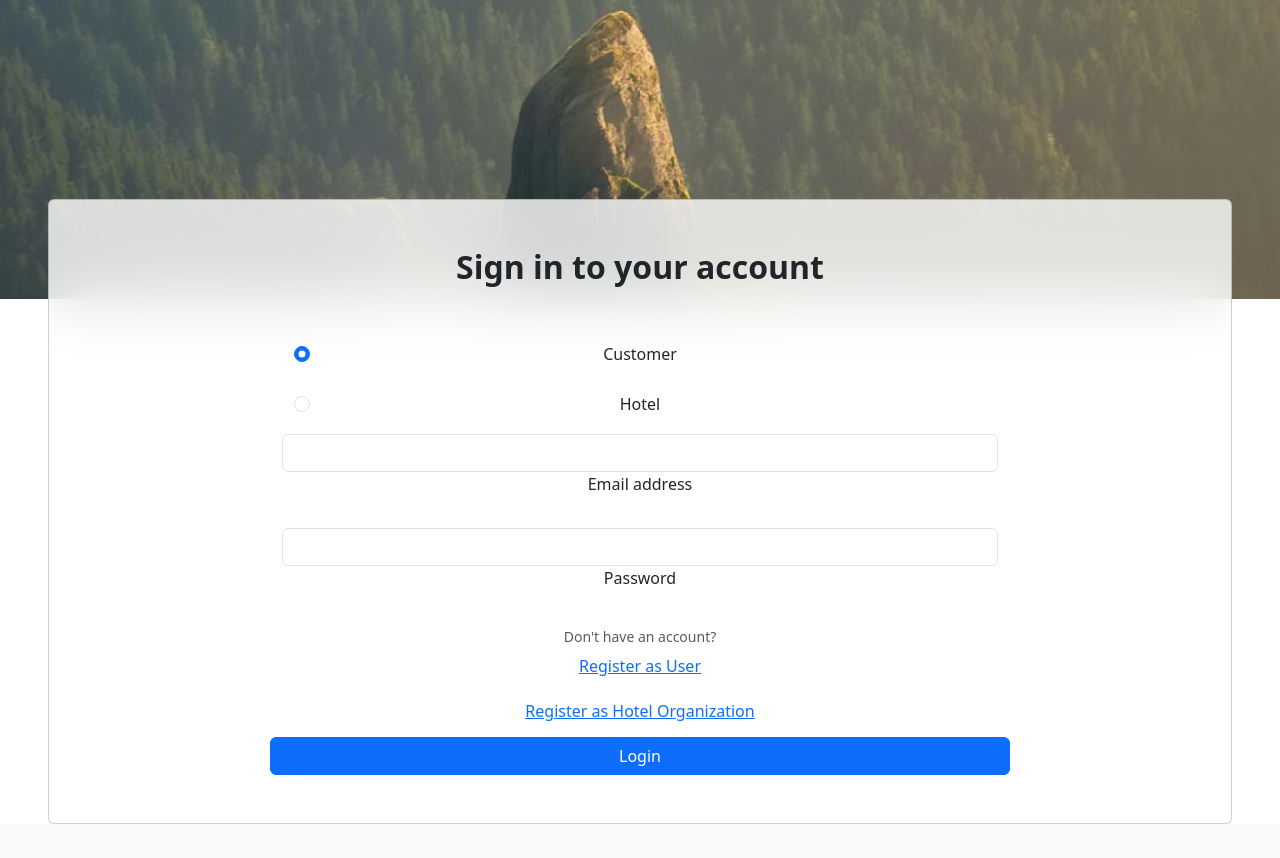
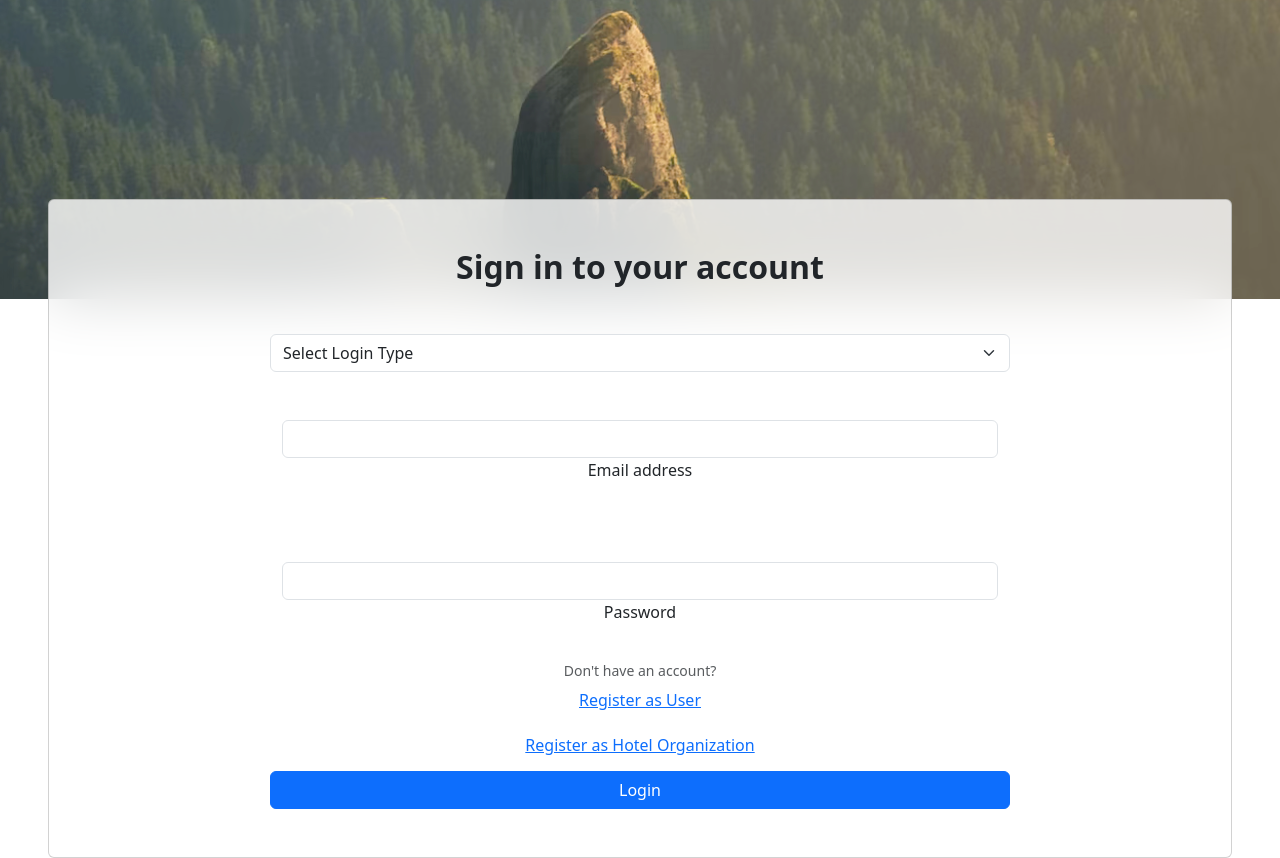
Before and after one commit to eesuhn/travel-hive, a PHP site: page /login.front.php in a window 1280 px wide. Shown: the part 73-931 px from the top of the page. Before the commit the page ends 897 px from the top, so only its background shows below. Run offline with PHP 8.4, Linux system fonts and the light colour scheme.

Commit message:
frontend correction for form

```diff
--- a/frontend/login.front.php
+++ b/frontend/login.front.php
@@ -25,19 +25,13 @@
 
           <form id="login" method="POST" action="../includes/login.inc.php">
             <div class="row">
-            <div class="form-check px-5 py-2">
-              <input class="form-check-input" type="radio" name="accType" value="customer" checked>
-              <label class="form-check-label">
-              Customer
-              </label>
-            </div>
-            <div class="form-check px-5 py-3">
-              <input class="form-check-input" type="radio" name="accType" value="hotel">
-              <label class="form-check-label">
-              Hotel
-              </label>
-          </div>
-            <div class="form-outline mb-4">
+            <select class="form-select" aria-label="form-select" name="accType">
+            <option selected>Select Login Type</option>
+            <option value="customer">Customer</option>
+            <option value="hotel">Hotel</option>
+            </select>
+
+            <div class="form-outline mb-4 py-5">
               <input type="email" name="email" id="email" class="form-control" />
               <label class="form-label" for="email" name="email">Email address</label>
             </div>
--- a/frontend/registerC.front.php
+++ b/frontend/registerC.front.php
@@ -20,7 +20,7 @@
 
       <div class="row d-flex justify-content-center">
         <div class="col-lg-8">
-          <h2 class="fw-bold mb-5">Sign in to your account</h2>
+          <h2 class="fw-bold mb-5">Create an account</h2>
           <form id="register_user" method="POST" action="../includes/register.inc.php">
           <div class="form-row">
           <div class="mb-3">
--- a/frontend/registerH.front.php
+++ b/frontend/registerH.front.php
@@ -19,7 +19,7 @@
 
       <div class="row d-flex justify-content-center">
         <div class="col-lg-8">
-          <h2 class="fw-bold mb-5">Register an account</h2>
+          <h2 class="fw-bold mb-5">Create an account</h2>
           <form id="register_hotel" method="POST" action="../includes/register.inc.php" enctype="multipart/form-data">
           <div class="form-row">
           <div class="mb-3">
```
